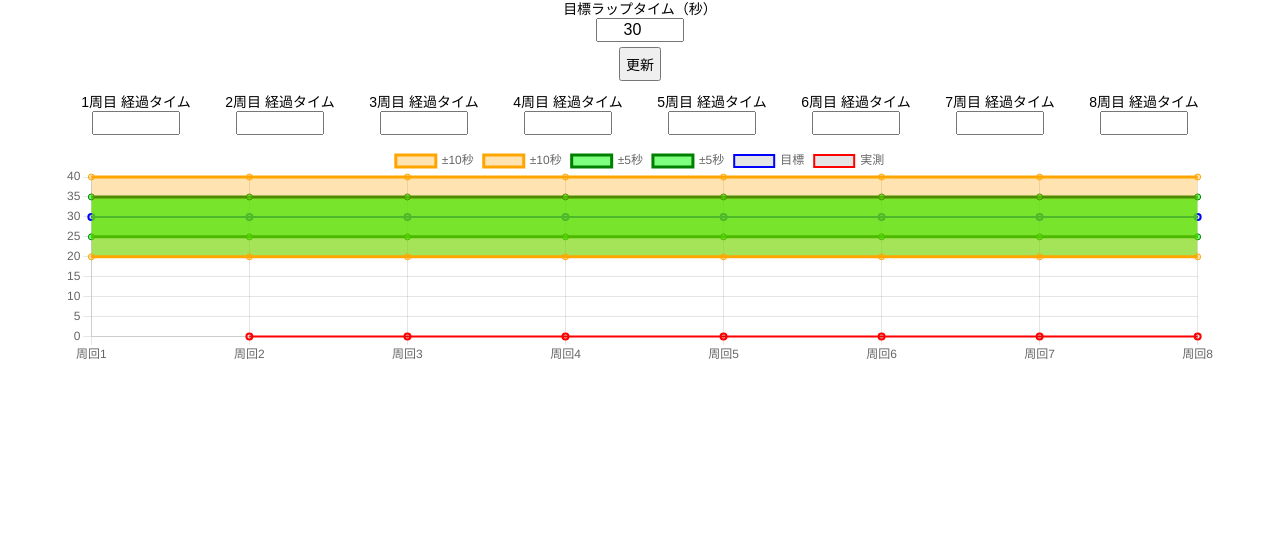
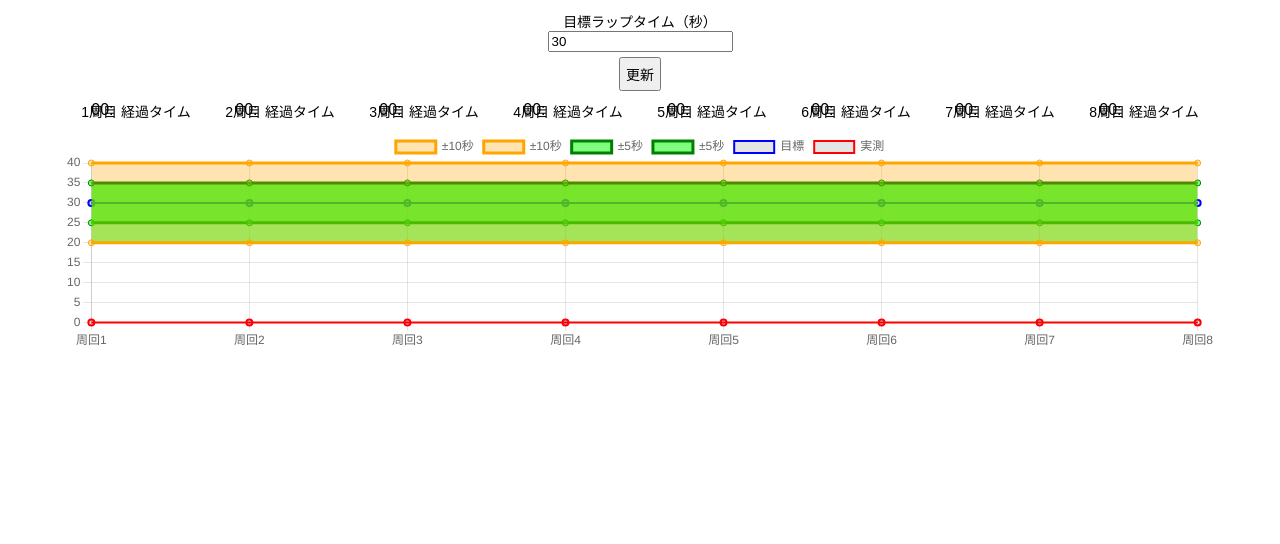
Before and after one commit to 33rrr33/pace-run, a plain HTML site: page index.html in a window 1280 px wide. Shown: the part 256-800 px from the top of the page. Drawn offline with nearby package versions, Linux system fonts and the light colour scheme.

Commit message:
Update index.html

```diff
--- a/index.html
+++ b/index.html
@@ -35,14 +35,26 @@
             display: flex;
             flex-direction: column;
             align-items: center;
+            position: relative;
         }
         label {
             font-size: 14px;
         }
-        input {
+        .time-input {
             width: 80px;
             font-size: 16px;
             text-align: center;
+            position: absolute;
+            left: 15px;
+            background: transparent;
+            border: none;
+            outline: none;
+        }
+        .fixed-time {
+            font-size: 16px;
+            position: absolute;
+            left: 10px;
+            pointer-events: none;
         }
         button {
             font-size: 14px;
@@ -77,35 +89,43 @@
         <div class="form-container">
             <div class="input-group">
                 <label>1周目 経過タイム</label>
-                <input type="number" class="elapsedTime" data-index="0">
+                <span class="fixed-time">00:</span>
+                <input type="text" class="time-input elapsedTime" data-index="0" maxlength="2">
             </div>
             <div class="input-group">
                 <label>2周目 経過タイム</label>
-                <input type="number" class="elapsedTime" data-index="1">
+                <span class="fixed-time">00:</span>
+                <input type="text" class="time-input elapsedTime" data-index="1" maxlength="2">
             </div>
             <div class="input-group">
                 <label>3周目 経過タイム</label>
-                <input type="number" class="elapsedTime" data-index="2">
+                <span class="fixed-time">00:</span>
+                <input type="text" class="time-input elapsedTime" data-index="2" maxlength="2">
             </div>
             <div class="input-group">
                 <label>4周目 経過タイム</label>
-                <input type="number" class="elapsedTime" data-index="3">
+                <span class="fixed-time">00:</span>
+                <input type="text" class="time-input elapsedTime" data-index="3" maxlength="2">
             </div>
             <div class="input-group">
                 <label>5周目 経過タイム</label>
-                <input type="number" class="elapsedTime" data-index="4">
+                <span class="fixed-time">00:</span>
+                <input type="text" class="time-input elapsedTime" data-index="4" maxlength="2">
             </div>
             <div class="input-group">
                 <label>6周目 経過タイム</label>
-                <input type="number" class="elapsedTime" data-index="5">
+                <span class="fixed-time">00:</span>
+                <input type="text" class="time-input elapsedTime" data-index="5" maxlength="2">
             </div>
             <div class="input-group">
                 <label>7周目 経過タイム</label>
-                <input type="number" class="elapsedTime" data-index="6">
+                <span class="fixed-time">00:</span>
+                <input type="text" class="time-input elapsedTime" data-index="6" maxlength="2">
             </div>
             <div class="input-group">
                 <label>8周目 経過タイム</label>
-                <input type="number" class="elapsedTime" data-index="7">
+                <span class="fixed-time">00:</span>
+                <input type="text" class="time-input elapsedTime" data-index="7" maxlength="2">
             </div>
         </div>
 
@@ -122,7 +142,11 @@
             let targetLapTime = parseFloat(document.getElementById('targetTime').value);
             if (isNaN(targetLapTime) || targetLapTime <= 0) return;
 
-            let elapsedTimes = Array.from(document.querySelectorAll(".elapsedTime")).map(input => parseFloat(input.value) || null);
+            let elapsedTimes = Array.from(document.querySelectorAll(".elapsedTime")).map(input => {
+                let seconds = parseInt(input.value) || 0;
+                return seconds;
+            });
+
             let lapTimes = elapsedTimes.map((time, index) => index === 0 ? time : (time - elapsedTimes[index - 1]));
             let lapDifferences = lapTimes.map(time => time - targetLapTime);
 
@@ -151,17 +175,9 @@
                     options: { responsive: true, maintainAspectRatio: false }
                 });
             } else {
-                chart.data.datasets[0].data = upperBound10;
-                chart.data.datasets[1].data = lowerBound10;
-                chart.data.datasets[2].data = upperBound5;
-                chart.data.datasets[3].data = lowerBound5;
-                chart.data.datasets[4].data = targetData;
                 chart.data.datasets[5].data = lapTimes;
                 chart.update();
             }
-
-            // ラップタイムの目標との差を表示（今後テーブル表示も可能）
-            console.log("目標との差: ", lapDifferences);
         }
 
         document.querySelectorAll(".elapsedTime, #targetTime").forEach(input => {
```
